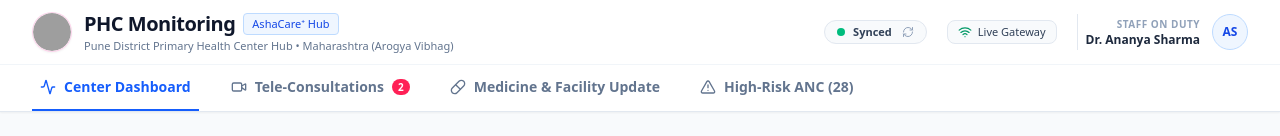
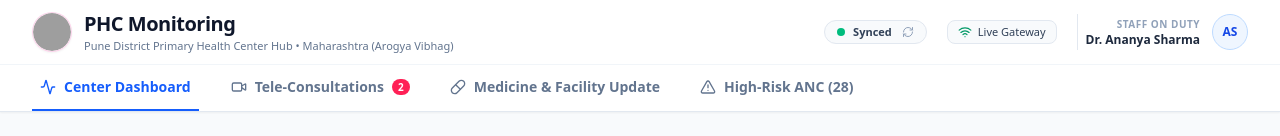
Before and after one commit to jaswanthredmi888/PHC-Monitoring, a React (Vite) app: page / in a window 1280 px wide. Shown: the top 136 px of the page. Built offline with nearby package versions, Linux system fonts and the light colour scheme; grey boxes are pictures that could not be loaded.

Commit message:
refactor: rebrand application identity
Remove "AshaCare⁺" branding and update regional registry references to align with the Maharashtra health portal requirements.

```diff
--- a/index.html
+++ b/index.html
@@ -4,9 +4,9 @@
     <meta charset="UTF-8" />
     <meta name="viewport" content="width=device-width, initial-scale=1.0" />
     <link rel="icon" type="image/png" href="/logo.png" />
-    <title>PHC Monitoring - AshaCare⁺</title>
+    <title>PHC Monitoring</title>
     <meta name="description" content="Primary Health Center (PHC) staff dashboard for live epidemiological surveillance, ASHA workforce tracking, Tele-Consultant doctor bridge, and medicine and facility updates." />
-    <meta property="og:title" content="PHC Monitoring - AshaCare⁺" />
+    <meta property="og:title" content="PHC Monitoring" />
     <meta property="og:description" content="Primary Health Center (PHC) staff dashboard for live epidemiological surveillance, ASHA workforce tracking, Tele-Consultant doctor bridge, and medicine and facility updates." />
     <meta property="og:type" content="website" />
     <meta name="twitter:card" content="summary_large_image" />
--- a/src/App.tsx
+++ b/src/App.tsx
@@ -155,9 +155,9 @@ export default function App() {
             <AppLogo size="xs" />
             <span className="font-semibold text-slate-800">PHC Monitoring</span>
             <span>•</span>
-            <span>AshaCare⁺ Clinical Command Hub</span>
+            <span>Clinical Command Center</span>
             <span>•</span>
-            <span className="font-mono text-[11px] text-blue-600 font-semibold">Kanchipuram District Health Registry</span>
+            <span className="font-mono text-[11px] text-blue-600 font-semibold">Maharashtra District Health Registry</span>
           </div>
           <div className="flex items-center gap-4 font-mono text-[11px]">
             <span>National Health Mission (NHM) Verified</span>
--- a/src/components/AppLogo.tsx
+++ b/src/components/AppLogo.tsx
@@ -37,8 +37,8 @@ export const AppLogo: React.FC<AppLogoProps> = ({
           <span className="text-sm font-bold tracking-tight text-slate-900 leading-tight">
             PHC Monitoring
           </span>
-          <span className="text-[10px] font-semibold text-pink-600 font-mono">
-            AshaCare⁺
+          <span className="text-[10px] font-semibold text-blue-600 font-mono">
+            Health Portal
           </span>
         </div>
       )}
--- a/src/components/Header.tsx
+++ b/src/components/Header.tsx
@@ -47,9 +47,6 @@ export const Header: React.FC<HeaderProps> = ({
                 <h1 className="text-lg sm:text-xl font-bold tracking-tight text-slate-900">
                   PHC Monitoring
                 </h1>
-                <span className="hidden sm:inline-flex items-center px-2 py-0.5 rounded text-[11px] font-medium bg-blue-50 text-blue-700 border border-blue-200">
-                  AshaCare⁺ Hub
-                </span>
               </div>
               <p className="text-[11px] font-medium text-slate-500 hidden sm:block">
                 Pune District Primary Health Center Hub • Maharashtra (Arogya Vibhag)
```
